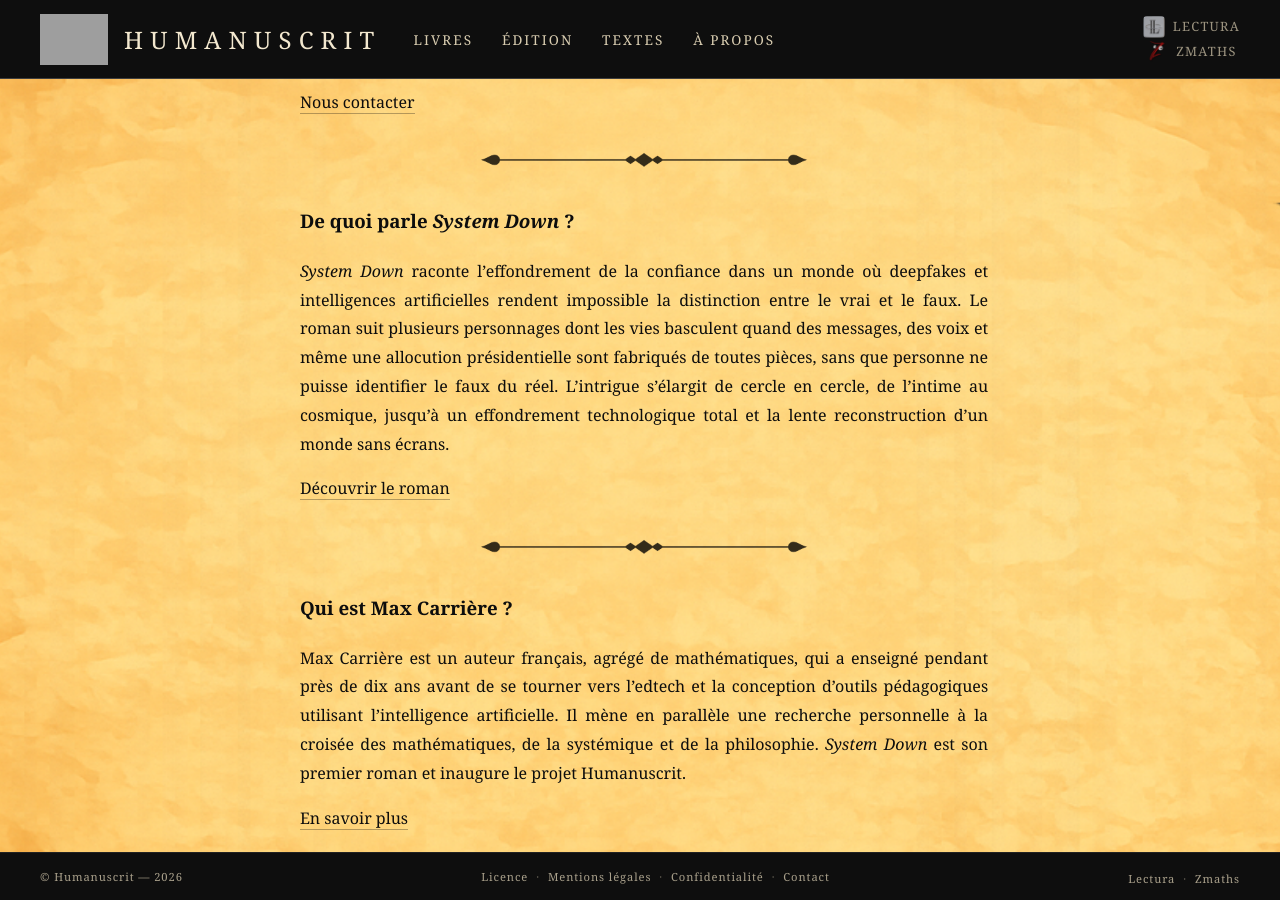
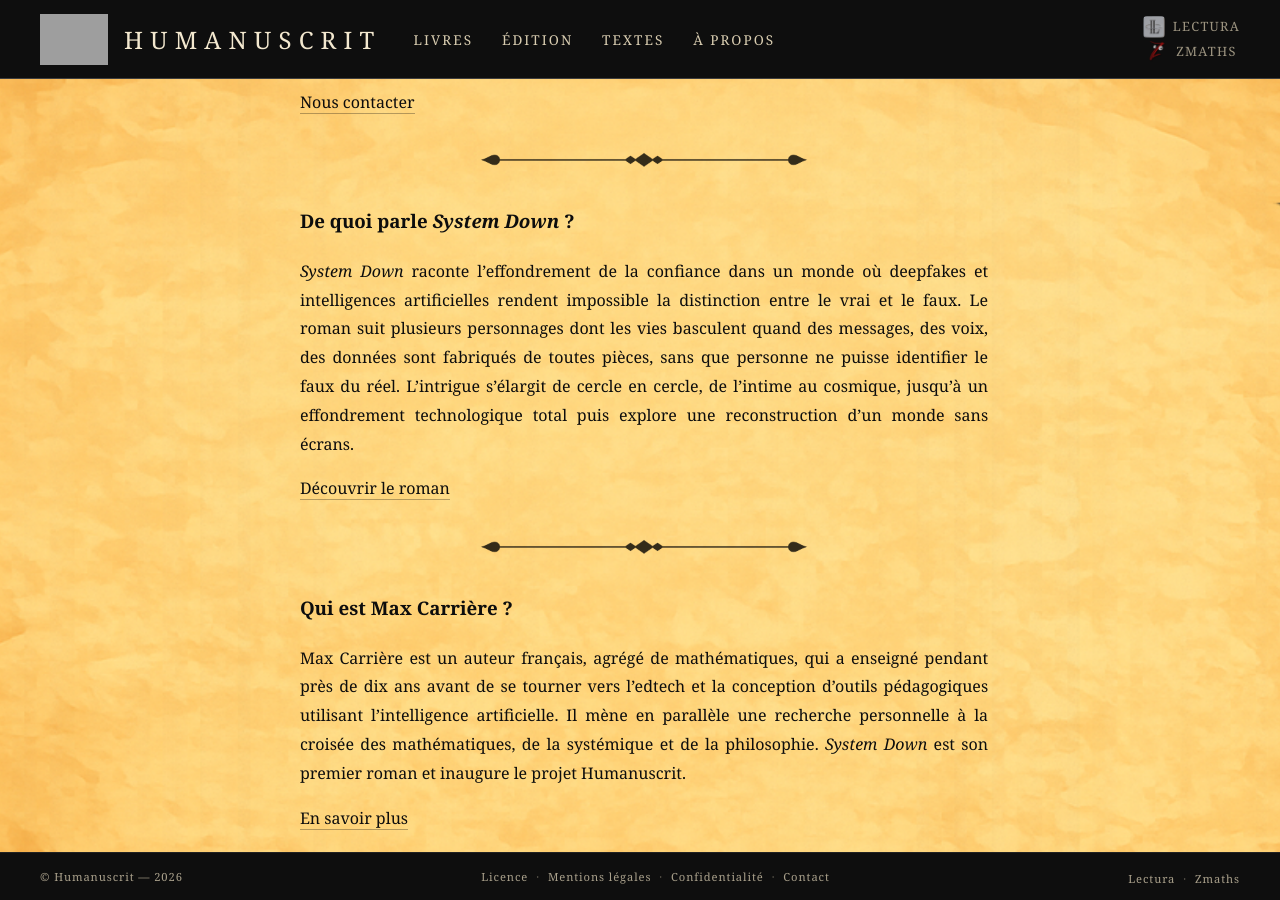
Before and after one commit to maxcarriere/humanuscrit, a Jekyll site: the page built from faq.md, in a window 1280 px wide and 900 px high, scrolled down 1513 px. Built offline with Jekyll 4.4.1, drawn with Linux system fonts in a browser that asks for light colours; grey boxes are pictures that could not be loaded.

Commit message:
FAQ : mettre à jour la description de System Down
Co-Authored-By: Claude Opus 4.6 <noreply@anthropic.com>

```diff
--- a/faq.md
+++ b/faq.md
@@ -43,7 +43,7 @@ schema_faq: >
         "name": "De quoi parle System Down ?",
         "acceptedAnswer": {
           "@type": "Answer",
-          "text": "System Down raconte l'effondrement de la confiance dans un monde où deepfakes et intelligences artificielles rendent impossible la distinction entre le vrai et le faux. Le roman suit plusieurs personnages dont les vies basculent quand des messages, des voix et même une allocution présidentielle sont fabriqués de toutes pièces, sans que personne ne puisse identifier le faux du réel. L'intrigue s'élargit de cercle en cercle, de l'intime au cosmique, jusqu'à un effondrement technologique total et la lente reconstruction d'un monde sans écrans."
+          "text": "System Down raconte l'effondrement de la confiance dans un monde où deepfakes et intelligences artificielles rendent impossible la distinction entre le vrai et le faux. Le roman suit plusieurs personnages dont les vies basculent quand des messages, des voix, des données sont fabriqués de toutes pièces, sans que personne ne puisse identifier le faux du réel. L'intrigue s'élargit de cercle en cercle, de l'intime au cosmique, jusqu'à un effondrement technologique total puis explore une reconstruction d'un monde sans écrans."
         }
       },
       {
@@ -150,7 +150,7 @@ Il n'y a pas de contrat d'édition classique ni d'exclusivité. L'auteur reste i
 
 ### De quoi parle *System Down* ?
 
-*System Down* raconte l'effondrement de la confiance dans un monde où deepfakes et intelligences artificielles rendent impossible la distinction entre le vrai et le faux. Le roman suit plusieurs personnages dont les vies basculent quand des messages, des voix et même une allocution présidentielle sont fabriqués de toutes pièces, sans que personne ne puisse identifier le faux du réel. L'intrigue s'élargit de cercle en cercle, de l'intime au cosmique, jusqu'à un effondrement technologique total et la lente reconstruction d'un monde sans écrans.
+*System Down* raconte l'effondrement de la confiance dans un monde où deepfakes et intelligences artificielles rendent impossible la distinction entre le vrai et le faux. Le roman suit plusieurs personnages dont les vies basculent quand des messages, des voix, des données sont fabriqués de toutes pièces, sans que personne ne puisse identifier le faux du réel. L'intrigue s'élargit de cercle en cercle, de l'intime au cosmique, jusqu'à un effondrement technologique total puis explore une reconstruction d'un monde sans écrans.
 
 [Découvrir le roman]({{ '/productions/system-down/' | relative_url }})
 
```
